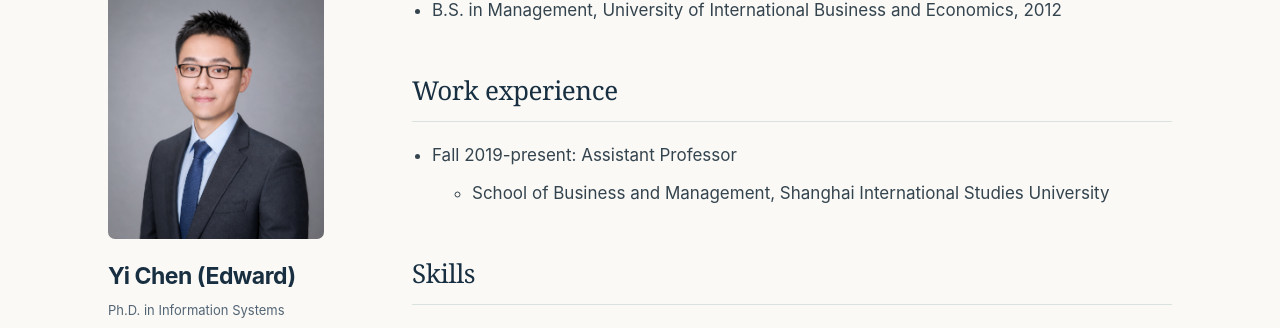
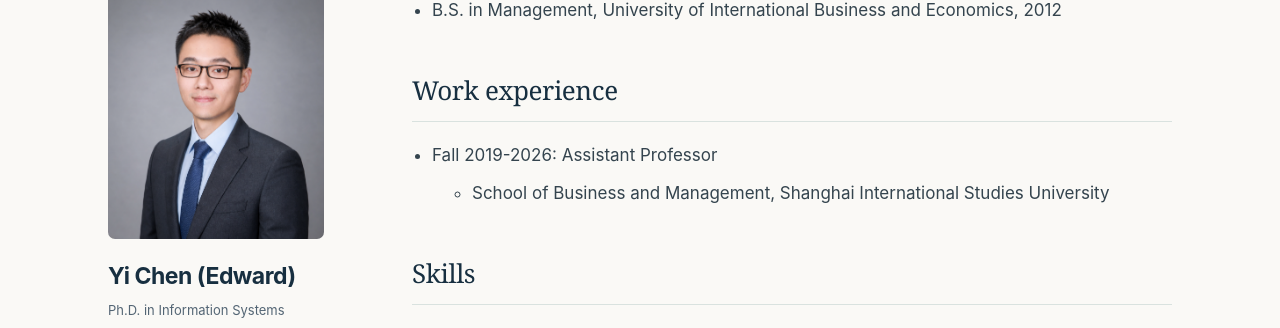
Before and after one commit to chenyi-edward/chenyi-edward.github.io, a Jekyll site: the page built from _pages/cv.md, in a window 1280 px wide and 900 px high, scrolled down 326 px. Shown: the part 115-443 px from the top of the window. Built offline with Jekyll 4.4.1, drawn with Linux system fonts in a browser that asks for light colours; some web fonts are replaced; a script that is not in the unit is left out.

Commit message:
Update cv.md

```diff
--- a/_pages/cv.md
+++ b/_pages/cv.md
@@ -17,7 +17,7 @@ Education
 
 Work experience
 ======
-* Fall 2019-present: Assistant Professor
+* Fall 2019-2026: Assistant Professor
   * School of Business and Management, Shanghai International Studies University
 
 Skills
```
